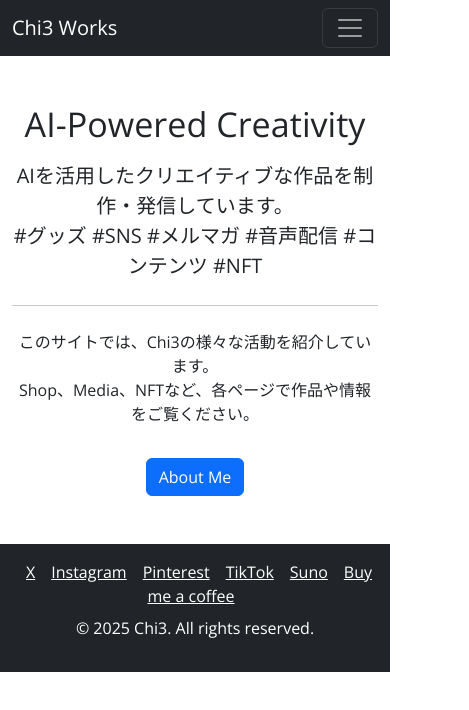
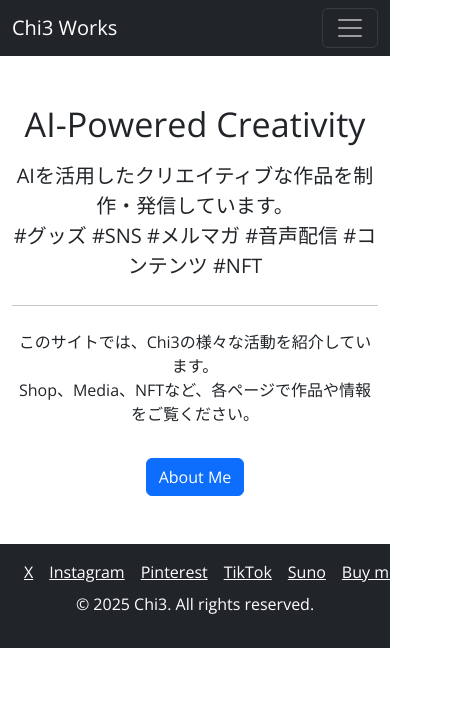
Before and after one commit to chi3jp/works, a React (Create React App) app: page / in a window 390 px wide. Shown: the top 710 px of the page, 469 px wide, since content can reach past the window. Built offline with nearby package versions, Linux system fonts and the light colour scheme.

Commit message:
Fix: Prevent line break in 'Buy Me a Coffee' link on iPhone

```diff
--- a/src/App.css
+++ b/src/App.css
@@ -1,4 +1,3 @@
-
 body {
   font-family: 'Open Sans', sans-serif;
   font-weight: 300; /* Light */
@@ -74,3 +73,7 @@ body {
   font-size: 1.2rem;
   text-align: center;
 }
+
+.no-wrap {
+  white-space: nowrap;
+}
--- a/src/App.js
+++ b/src/App.js
@@ -45,7 +45,7 @@ function App() {
           <a href="https://www.pinterest.jp/chi3_jp/" target="_blank" rel="noopener noreferrer" className="text-white mx-2">Pinterest</a>
           <a href="https://www.tiktok.com/@chi3jp" target="_blank" rel="noopener noreferrer" className="text-white mx-2">TikTok</a>
           <a href="https://suno.com/@chi3jp" target="_blank" rel="noopener noreferrer" className="text-white mx-2">Suno</a>
-          <a href="https://buymeacoffee.com/chi3jp" target="_blank" rel="noopener noreferrer" className="text-white mx-2">Buy me a coffee</a>
+          <a href="https://buymeacoffee.com/chi3jp" target="_blank" rel="noopener noreferrer" className="text-white mx-2 no-wrap">Buy me a coffee</a>
           <p className="mt-2">&copy; 2025 Chi3. All rights reserved.</p>
         </footer>
       </div>
```
